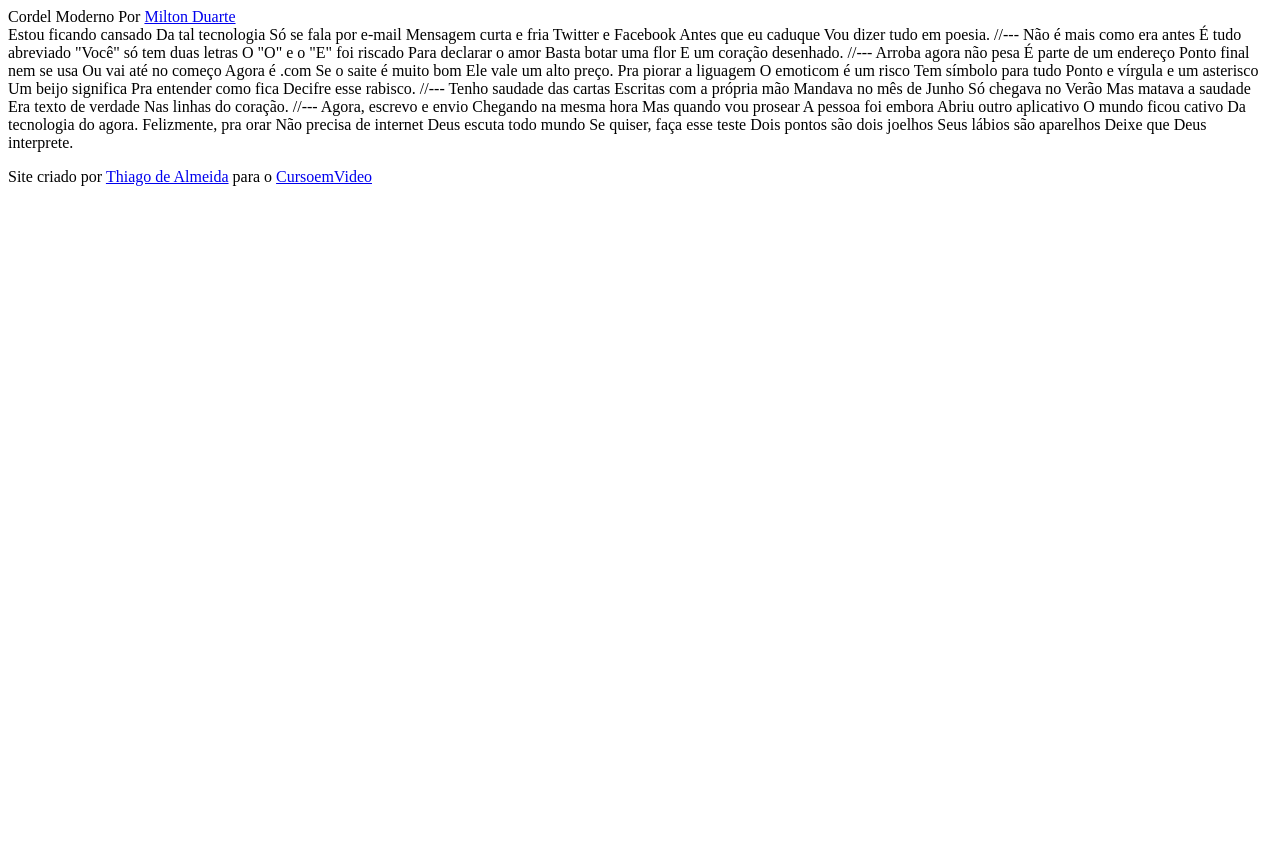
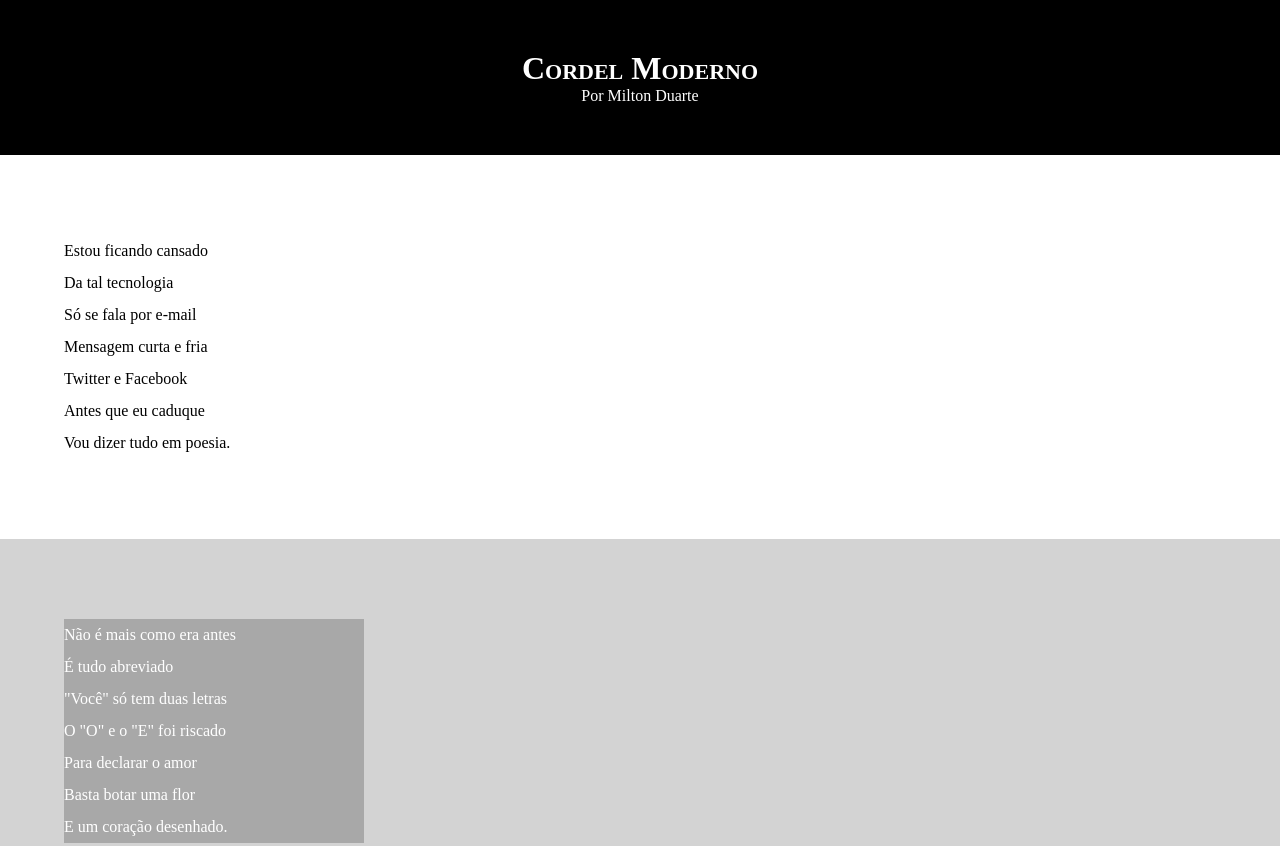
Before and after one commit to thiagoalmeidafernandes/Estudos, a plain HTML site: page html-css/desafios/d012/index.html in a window 1280 px wide. Shown: the top 846 px of the page. Before the commit the page ends 800 px from the top, so only its background shows below. Drawn offline with Linux system fonts and the light colour scheme.

Commit message:
atualizado folha de estilo

```diff
--- /dev/null
+++ b/html-css/desafios/d012/estilo/style.css
@@ -0,0 +1,58 @@
+@charset "UTF-8";
+*{
+    margin: 0px;
+    padding: 0px;
+}
+
+header{
+    color: white;
+    background-color: black;
+    text-align: center;
+}
+
+header > h1{
+    padding-top: 50px;
+    font-variant: small-caps;
+}
+
+header > p{
+    padding-bottom: 50px;
+}
+
+a{
+    text-decoration: none;
+    color: white;
+}
+
+header a:hover, footer a:hover{
+    text-decoration: underline;
+}
+
+section{
+    padding-top: 10vh;
+    padding-bottom: 10vh;
+    padding-left: 5vw;
+    line-height: 2em;
+
+}
+
+section.normal{
+    background-color: white;
+}
+
+section.imagem{
+    background-color: lightgray;
+}
+
+section.imagem > p{
+    background-color: rgba(0, 0, 0, 0.205);
+    color: white;
+    width: 300px;
+}
+
+footer{
+    background-color: black;
+    color: white;
+    text-align: center;
+    padding: 10px;
+}
--- a/html-css/desafios/d012/index.html
+++ b/html-css/desafios/d012/index.html
@@ -5,78 +5,95 @@
     <meta http-equiv="X-UA-Compatible" content="IE=edge">
     <meta name="viewport" content="width=device-width, initial-scale=1.0">
     <title>Cordel Moderno</title>
+    <link rel="stylesheet" href="estilo/style.css">
 </head>
 <body>
     <header>
-        Cordel Moderno
-        Por <a href="https://www.recantodasletras.com.br/poesias/3186743" target="_blank" rel="external">Milton Duarte</a>
+        <h1>Cordel Moderno</h1>
+        <p>Por <a href="https://www.recantodasletras.com.br/poesias/3186743" target="_blank" rel="external">Milton Duarte</a></p>
     </header>
+        <section class="normal">
+            <p>
+                Estou ficando cansado <br>
+                Da tal tecnologia <br>
+                Só se fala por e-mail <br>
+                Mensagem curta e fria <br>
+                Twitter e Facebook <br>
+                Antes que eu caduque <br>
+                Vou dizer tudo em poesia. <br>
+            </p>
+        </section>
 
-        Estou ficando cansado
-        Da tal tecnologia
-        Só se fala por e-mail
-        Mensagem curta e fria
-        Twitter e Facebook
-        Antes que eu caduque
-        Vou dizer tudo em poesia.
+        <section class="imagem">
+            <p>
+                Não é mais como era antes <br>
+                É tudo abreviado <br>
+                "Você" só tem duas letras <br>
+                O "O" e o "E" foi riscado <br>
+                Para declarar o amor <br>
+                Basta botar uma flor <br>
+                E um coração desenhado.
+            </p>
+        </section>
 
-        //---
+        <section class="normal">
+            <p>
+                Arroba agora não pesa <br>
+                É parte de um endereço <br>
+                Ponto final nem se usa <br>
+                Ou vai até no começo <br>
+                Agora é .com <br>
+                Se o saite é muito bom <br>
+                Ele vale um alto preço.
+            </p>
 
-        Não é mais como era antes
-        É tudo abreviado
-        "Você" só tem duas letras
-        O "O" e o "E" foi riscado
-        Para declarar o amor
-        Basta botar uma flor
-        E um coração desenhado.
+            <p>
+                Pra piorar a liguagem <br>
+                O emoticom é um risco <br>
+                Tem símbolo para tudo <br>
+                Ponto e vírgula e um asterisco <br>
+                Um beijo significa <br>
+                Pra entender como fica <br>
+                Decifre esse rabisco.
+            </p>
+        </section>
 
-        //---
+        <section class="imagem">
+            <p>
+                Tenho saudade das cartas <br>
+                Escritas com a própria mão <br>
+                Mandava no mês de Junho <br>
+                Só chegava no Verão <br>
+                Mas matava a saudade <br>
+                Era texto de verdade <br>
+                Nas linhas do coração.
+            </p>
+        </section>
 
-        Arroba agora não pesa
-        É parte de um endereço
-        Ponto final nem se usa
-        Ou vai até no começo
-        Agora é .com
-        Se o saite é muito bom
-        Ele vale um alto preço.
+        <section class="normal">
+            <p>
+                Agora, escrevo e envio<br>
+                Chegando na mesma hora<br>
+                Mas quando vou prosear<br>
+                A pessoa foi embora<br>
+                Abriu outro aplicativo<br>
+                O mundo ficou cativo<br>
+                Da tecnologia do agora.
+            </p>
 
-        Pra piorar a liguagem
-        O emoticom é um risco
-        Tem símbolo para tudo
-        Ponto e vírgula e um asterisco
-        Um beijo significa
-        Pra entender como fica
-        Decifre esse rabisco.
+            <p>
+                Felizmente, pra orar<br>
+                Não precisa de internet<br>
+                Deus escuta todo mundo<br>
+                Se quiser, faça esse teste<br>
+                Dois pontos são dois joelhos<br>
+                Seus lábios são aparelhos<br>
+                Deixe que Deus interprete.
+            </p>
+        </section>
 
-        //---
-
-        Tenho saudade das cartas
-        Escritas com a própria mão
-        Mandava no mês de Junho
-        Só chegava no Verão
-        Mas matava a saudade
-        Era texto de verdade
-        Nas linhas do coração.
-
-        //---
-
-        Agora, escrevo e envio
-        Chegando na mesma hora
-        Mas quando vou prosear
-        A pessoa foi embora
-        Abriu outro aplicativo
-        O mundo ficou cativo
-        Da tecnologia do agora.
-
-        Felizmente, pra orar
-        Não precisa de internet
-        Deus escuta todo mundo
-        Se quiser, faça esse teste
-        Dois pontos são dois joelhos
-        Seus lábios são aparelhos
-        Deixe que Deus interprete.
-        <footer>
-            <p>Site criado por <a href="https://github.com/thiagoalmeidafernandes" target="_blank" rel="external">Thiago de Almeida</a> para o <a href="https://cursoemvideo.com" target="_blank" rel="external">CursoemVideo</a></p>
-        </footer>
+    <footer>
+         <p>Site criado por <a href="https://github.com/thiagoalmeidafernandes" target="_blank" rel="external">Thiago de Almeida</a> para o <a href="https://cursoemvideo.com" target="_blank" rel="external">CursoemVideo</a></p>
+    </footer>
 </body>
 </html>
```
